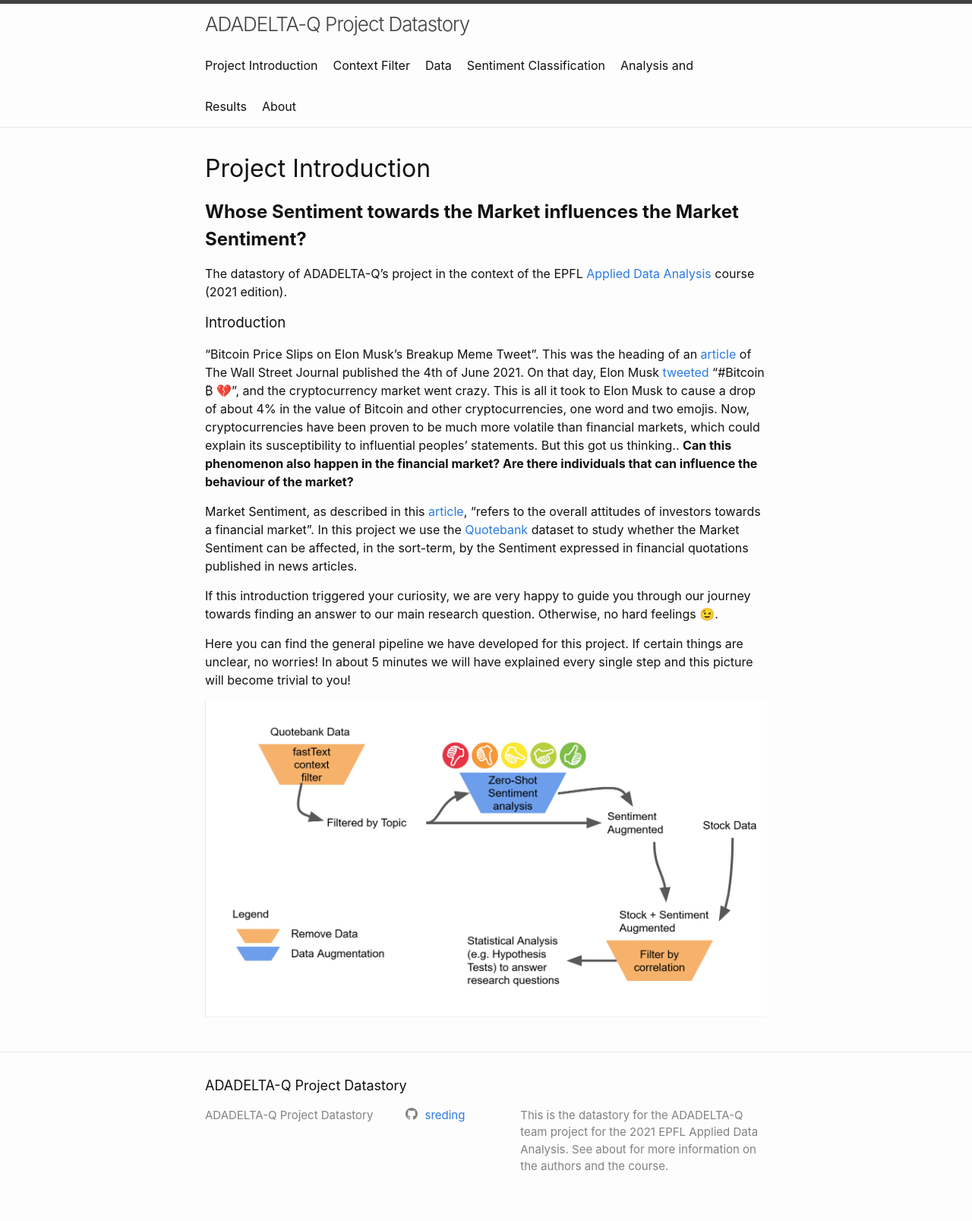
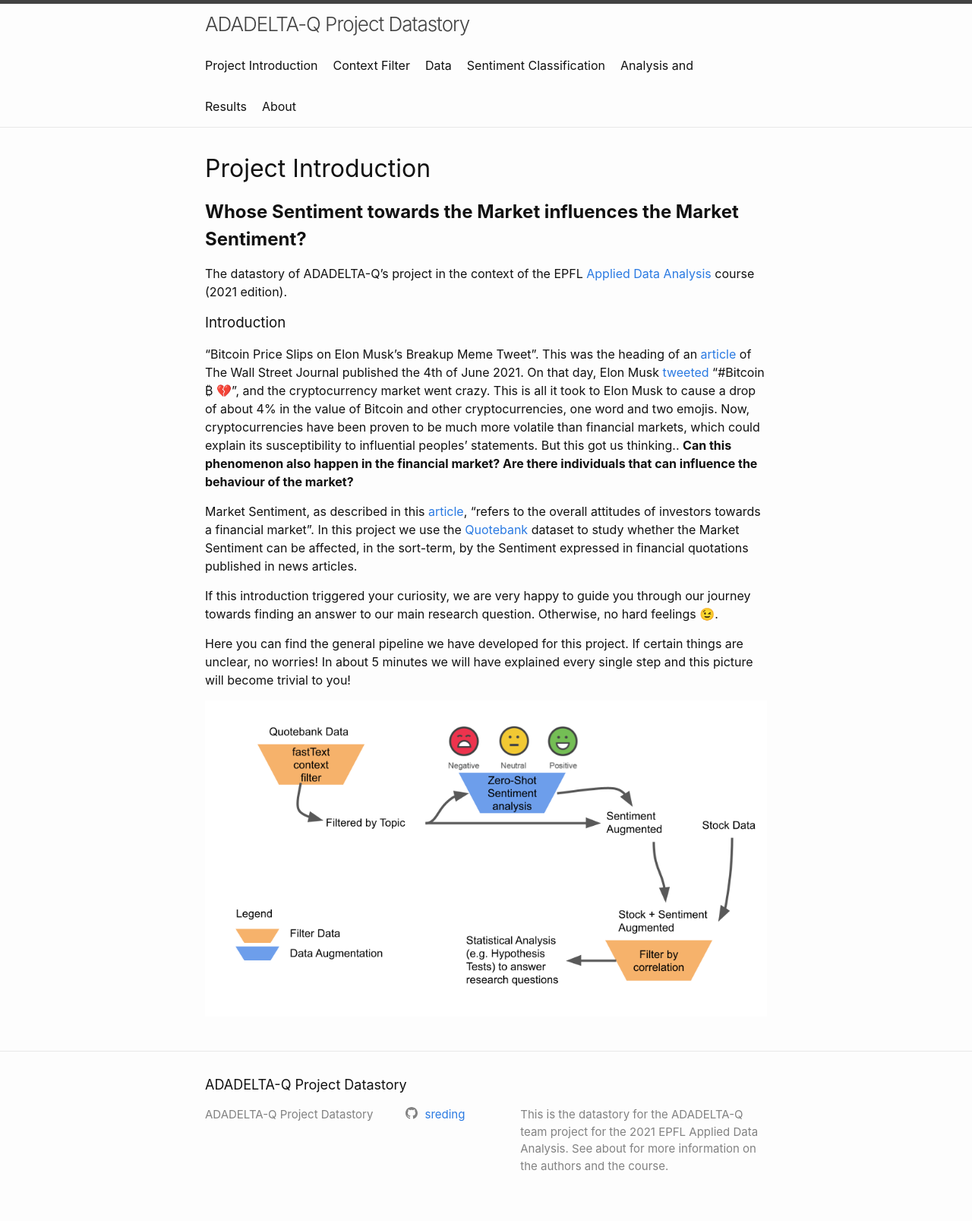
Before and after one commit to sreding/adadeltaq-finstory, a Jekyll site: the page built from index.markdown, in a window 1280 px wide. Shown: the whole page at 76% size. Built offline with Jekyll 4.4.1, drawn with Linux system fonts in a browser that asks for light colours.

Commit message:
Update index.markdown

```diff
--- a/index.markdown
+++ b/index.markdown
@@ -19,4 +19,4 @@ If this introduction triggered your curiosity, we are very happy to guide you th
 
 Here you can find the general pipeline we have developed for this project. If certain things are unclear, no worries! In about 5 minutes we will have explained every single step and this picture will become trivial to you!
 
-![General Overview of Data Pipeline](./images/overview.png "Proposed Pipeline")
+![General Overview of Data Pipeline](./images/graph_ada.png "Proposed Pipeline")
```
